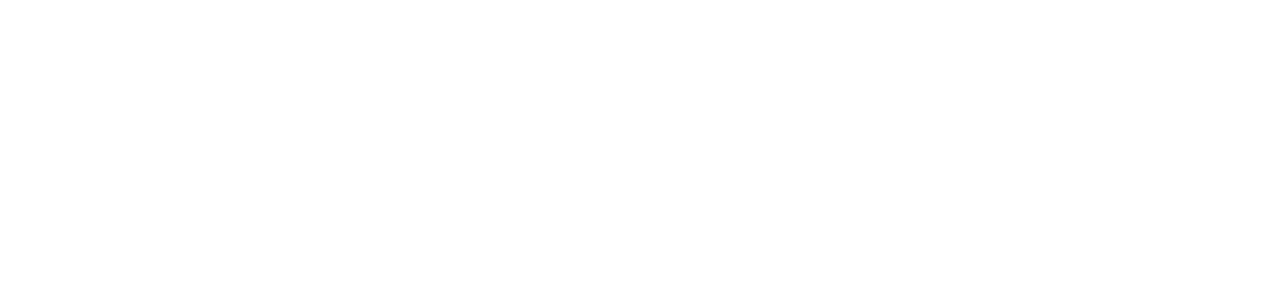
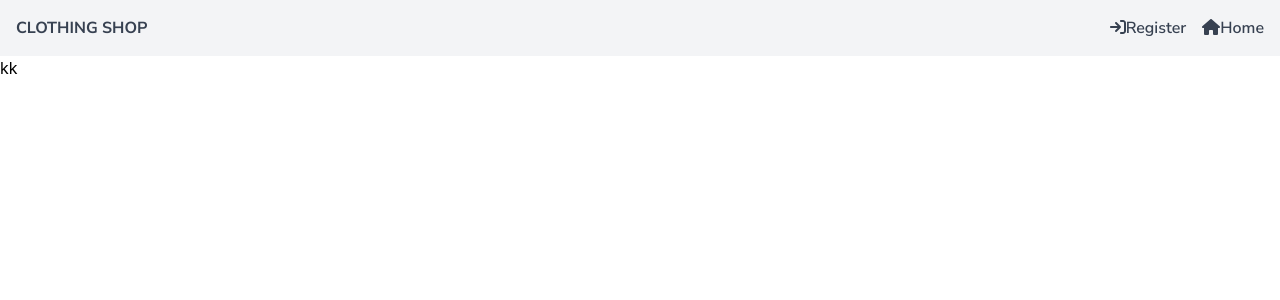
Before and after one commit to nedasalmani/store-project, a React (Create React App) app: page /home in a window 1280 px wide. Before the commit this address had no page. Shown: the top 300 px of the page. Built offline with nearby package versions, Linux system fonts and the light colour scheme.

Commit message:
creat navbar

```diff
--- a/src/Routes.jsx
+++ b/src/Routes.jsx
@@ -8,11 +8,8 @@
 const AppRoutes = () =>(
 
     <Routes>
-        <Route path="/" element={<Home />}/>
+        <Route path="/home" element={<Home />}/>
         <Route path="/register" element ={<Register />} />
-
-
-
     </Routes>
     )
 
--- a/src/components/Home.jsx
+++ b/src/components/Home.jsx
@@ -2,7 +2,9 @@
 
  const Home = () => {
   return (
-    <div>HI NEDA</div>
+    <main>
+      <h1>kk</h1>
+    </main>
   )
 }
 export default Home;
--- /dev/null
+++ b/src/components/Navbar.jsx
@@ -0,0 +1,63 @@
+import {Link} from 'react-router-dom'
+import {FontAwesomeIcon} from '@fortawesome/react-fontawesome'
+import {faHome} from '@fortawesome/free-solid-svg-icons'
+import { faSignIn} from '@fortawesome/free-solid-svg-icons'
+
+const Nav = () =>{
+    return(
+    //    <div  className="flex border-b-2">
+
+    //     <ul dir="ltr" class="flex border-b">
+
+    //         <li class="-mb-px mr-1">
+    //             <a class="bg-white inline-block border-l border-t border-r rounded-t py-2 px-4 text-blue-700 font-semibold" href="#">Home</a>
+    //         </li>
+    //         <li class="mr-1">
+    //             <a class="bg-white inline-block py-2 px-4 text-blue-500 hover:text-blue-800 font-semibold" href="#">Register</a>
+    //         </li>
+    //         {/* <li class="mr-1">
+    //             <a class="bg-white inline-block py-2 px-4 text-blue-500 hover:text-blue-800 font-semibold" href="#">Tab</a>
+    //         </li> */}
+
+    //     </ul>
+
+    //    </div>
+
+
+
+
+
+        <div className=' text-gray-700 font-nunito bg-gray-100 '>
+            <nav className='flex justify-between' >
+
+                <div className='font-bold uppercase p-4 '>
+                <Link to='#'>clothing shop</Link>
+                </div>
+
+                <ul className='flex p-4' >
+
+                    <li className='text-gray-700 font-semibold'>
+                    <Link to='/register'>
+                        <FontAwesomeIcon icon={faSignIn} />
+                        Register
+                        </Link>
+                    </li>
+
+                    <li className='text-gray-700 font-semibold ml-4'>
+                    <Link to="/home">
+                        <FontAwesomeIcon icon={faHome} />
+                        Home
+                    </Link>
+                    </li>
+
+
+
+                </ul>
+            </nav>
+        </div>
+
+
+
+    )
+}
+export default Nav;
--- a/src/index.css
+++ b/src/index.css
@@ -1,6 +1,14 @@
+@import url('https://fonts.googleapis.com/css2?family=Nunito+Sans:ital,opsz,wght@0,6..12,200;0,6..12,300;0,6..12,400;0,6..12,500;0,6..12,600;0,6..12,700;0,6..12,800;0,6..12,900;0,6..12,1000;1,6..12,200;1,6..12,300;1,6..12,400;1,6..12,500;1,6..12,600;1,6..12,700;1,6..12,800;1,6..12,900;1,6..12,1000&display=swap');
 @tailwind base;
 @tailwind components;
 @tailwind utilities;
+@layer utilities {
+  .ltr {
+    direction: ltr;
+  }
+}
+
+
 body {
   margin: 0;
   font-family: -apple-system, BlinkMacSystemFont, 'Segoe UI', 'Roboto', 'Oxygen',
--- a/src/index.js
+++ b/src/index.js
@@ -5,11 +5,13 @@
 import reportWebVitals from "./reportWebVitals";
 // import { Routes } from "react-router-dom";
 import AppRoutes from "./Routes";
+import Navbar from "./components/Navbar";
 
 const root = ReactDOM.createRoot(document.getElementById("root"));
 root.render(
 
   <Router>
+    <Navbar />
     <AppRoutes />
   </Router>
 
--- a/tailwind.config.js
+++ b/tailwind.config.js
@@ -4,7 +4,11 @@
     "./src/**/*.{js,jsx,ts,tsx}",
   ],
   theme: {
-    extend: {},
+    extend: {
+      fontFamily : {
+        nunito : ['Nunito Sans']
+      }
+    },
   },
   plugins: [],
 }
```
Also changed, not shown: src/components/Nav.jsx (deleted).
